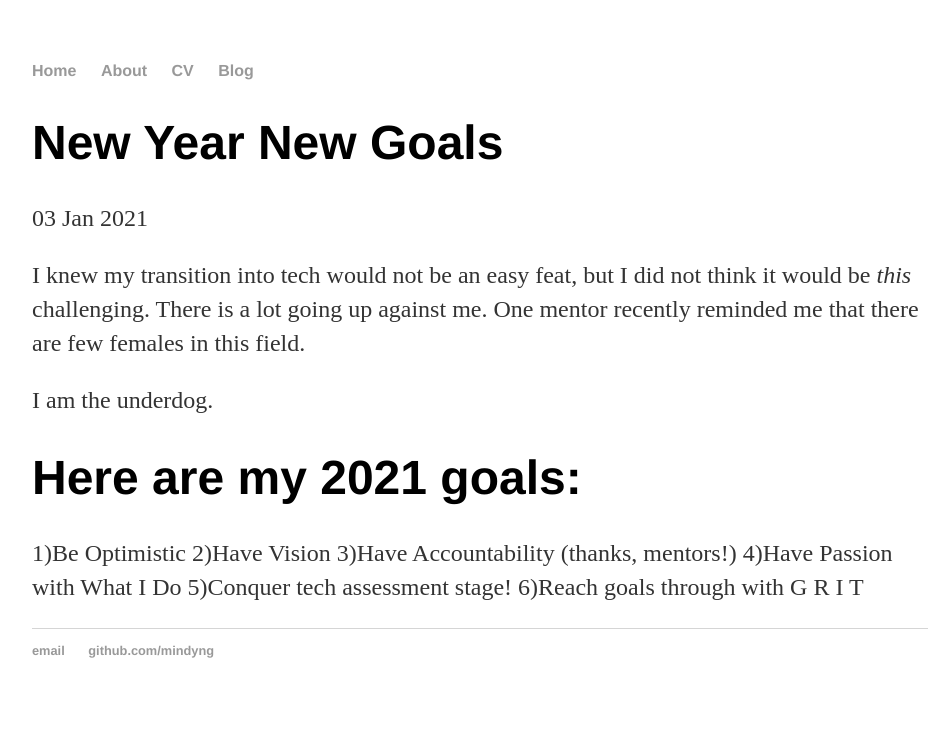
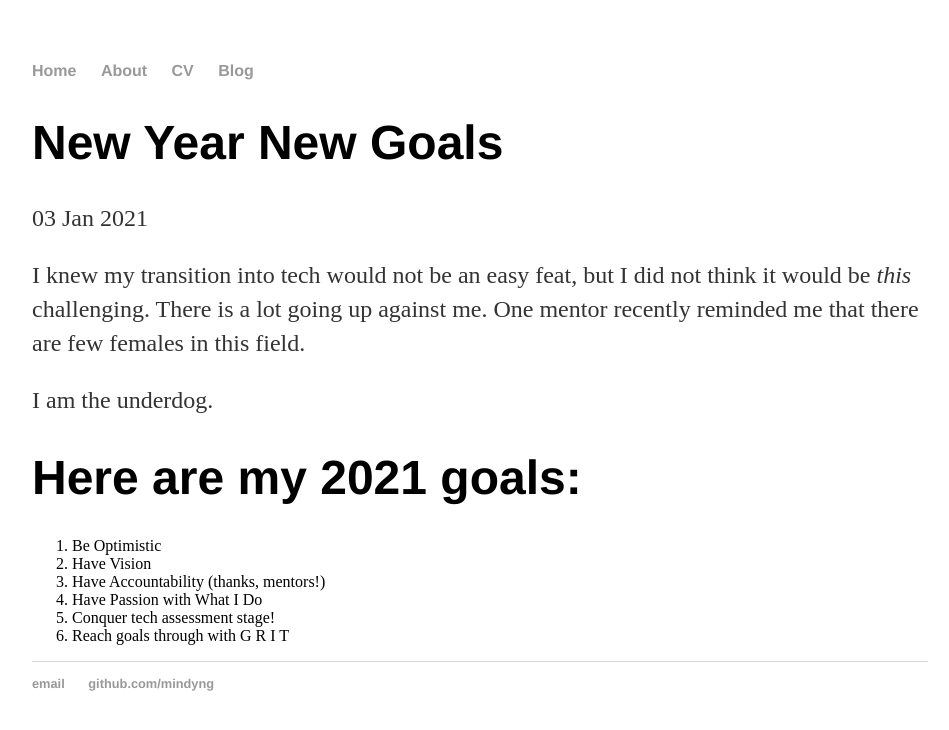
Before and after one commit to mindyng/mindyng.github.io, a Jekyll site: the page built from _posts/2021-01-03-new-year-new-goals.md, in a window 1280 px wide. Shown: the top 730 px of the page, without its empty margins (160-1109 px from the left). Built offline with Jekyll 4.4.1, drawn with Linux system fonts in a browser that asks for light colours; our own code applies the rules of GitHub Pages for plain Markdown files.

Commit message:
Update 2021-01-03-new-year-new-goals.md

```diff
--- a/_posts/2021-01-03-new-year-new-goals.md
+++ b/_posts/2021-01-03-new-year-new-goals.md
@@ -4,9 +4,9 @@
 
 # Here are my 2021 goals:
 
-1)Be Optimistic
-2)Have Vision
-3)Have Accountability (thanks, mentors!)
-4)Have Passion with What I Do
-5)Conquer tech assessment stage!
-6)Reach goals through with G R I T
+1. Be Optimistic
+1. Have Vision
+1. Have Accountability (thanks, mentors!)
+1. Have Passion with What I Do
+1. Conquer tech assessment stage!
+1. Reach goals through with G R I T
```
